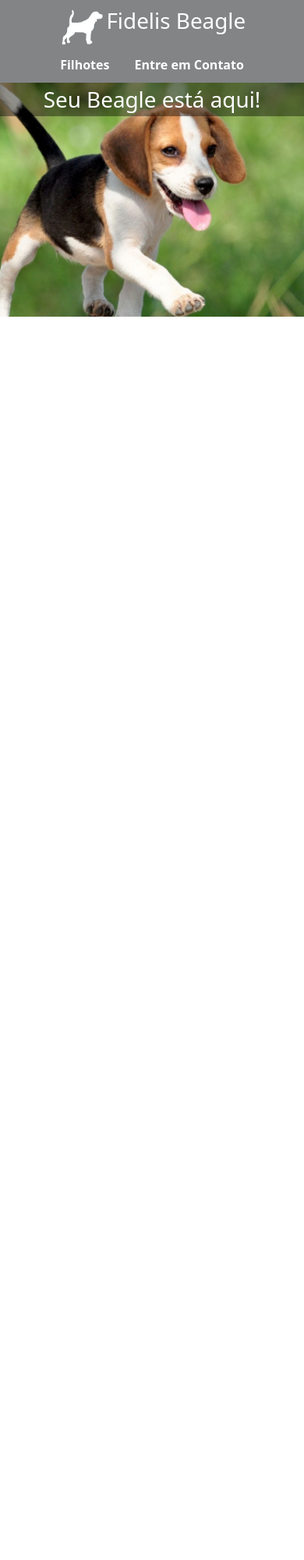
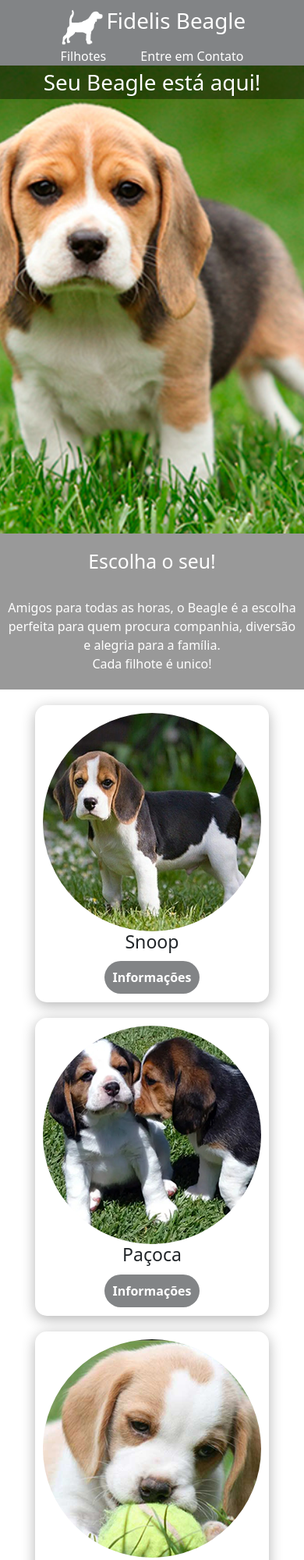
Before and after one commit to jbeniciopp/fidelisbeagle.com.br, a website: page index.html in a window 390 px wide. Shown: the top 2000 px of the page at 78% size. Before the commit the page ends 844 px from the top, so only its background shows below. Drawn offline with nearby package versions, Linux system fonts and the light colour scheme.

Commit message:
Adicionado Cards

```diff
--- a/index.html
+++ b/index.html
@@ -16,16 +16,45 @@
       <h1>Fidelis Beagle</h1>
     </section>
     <nav>
-      <button href="" class="link">Filhotes</a>
-      <button href="https://wa.me/5511939606727" class="link" target="_blank">Entre em Contato</a>
+        <a href="#filhotes" class="link">Filhotes</a>
+        <a href="https://wa.me/5511939606727" class="link" target="_blank">Entre em Contato</a>
+      </label>
     </nav>
   </header>
   <main>
-    <section>
+    <section class="inicio">
       <h1 class="text">Seu Beagle está aqui!</h1>
     </section>
+    <section class="text">
+      <p>
+        <h2>Escolha o seu!</h2>
+        <br>
+        Amigos para todas as horas, o Beagle é a escolha perfeita para quem procura companhia, diversão e alegria para a família.
+        <br>
+        Cada filhote é unico!
+      </p>
+    </section>
+    <section class="cards" id="filhotes">
+      <div class="cards-div">
+        <img src="/images/Snoop.png" alt="Snoop" class="racas">
+        <h3>Snoop</h3>
+        <a href="https://wa.me/5511939606727" class="link-button" target="_blank"><strong>Informações</strong></a>
+      </div>
+      <div class="cards-div">
+        <img src="/images/Paçoca.png" alt="Paçoca" class="racas">
+        <h3>Paçoca</h3>
+        <a href="https://wa.me/5511939606727" class="link-button" target="_blank"><strong>Informações</strong></a>
+      </div>
+      <div class="cards-div">
+        <img src="/images/Wisky.png" alt="Wisky" class="racas">
+        <h3>Wisky</h3>
+        <a href="https://wa.me/5511939606727" class="link-button" target="_blank"><strong>Informações</strong></a>
+      </div>
+    </section>
   </main>
-  <script src="https://cdn.jsdelivr.net/npm/bootstrap@5.2.3/dist/js/bootstrap.bundle.min.js" integrity="sha384-kenU1KFdBIe4zVF0s0G1M5b4hcpxyD9F7jL+jjXkk+Q2h455rYXK/7HAuoJl+0I4" crossorigin="anonymous"></script>
+  <footer>
+    <p>Copyright© 2022 Fidelis Beagle - Todos os direitos reservados</p>
+  </footer>
   <script src="main.js"></script>
 </body>
 </html>
--- a/style.css
+++ b/style.css
@@ -16,19 +16,15 @@ header section {
   color: white;
   background-color: #828486;
   text-decoration: none;
-  margin: 10px;
-  border: none;
-  height: 70px;
-  font-weight: bold
+  margin: 20px;
 }
 
 .link:hover {
-  color: #828486;
-  background-color: white;
+  color: white;
 }
 
-main section {
-  background-image: url(/images/beagle-filhote.jpg);
+.inicio {
+  background-image: url(/images/beagle-filhote.jpeg);
   background-size: cover;
   background-position-x: center;
   color: white;
@@ -40,25 +36,77 @@ main section {
   text-align: center;
   padding: 5px;
   min-width: none;
+  color: white;
 }
 
-@media screen and (max-width: 500px) {
-  main section {
-    height: 300px;
+.cards {
+  display: flex;
+  text-align: center;
+  justify-content: space-around;
+  align-items: center;
+  margin-top: 20px;
+  margin-bottom: 20px;
+}
+
+.racas {
+  border-radius: 100%;
+}
+
+.cards-div {
+  box-shadow: 0 4px 17px #0000004d;
+  padding: 10px 10px 20px;
+  border-radius: 15px;
+}
+
+.cards-div:hover{
+  box-shadow: 0 4px 17px black;
+}
+
+.link-button {
+  padding: 10px;
+  border-radius: 100px;
+  color: white;
+  border: none;
+  background-color: #828486;
+  text-decoration: none;
+}
+
+.link-button:hover {
+  color: white;
+  background-color: #828486;
+}
+
+footer {
+  text-align: center;
+  color: white;
+  background-color: #828486;
+  padding: 20px 0px ;
+}
+
+h3 {
+  margin-bottom: 20px;
+}
+
+@media screen and (max-width: 1000px) {
+  .cards {
+    flex-direction: column;
+    margin-top: 20px;
   }
 
+  .inicio{
+  height: 600px;
+  }
+
+  .cards-div {
+    width: 300px;
+    margin-bottom: 20px;
+  }
+}
+
+@media screen and (max-width: 550px) {
   .header {
     flex-direction: column;
     height: 100%;
     padding-top: 10px;
   }
-
-  .link {
-    height: 150%;
-  }
-
-  .link:hover {
-    color: white;
-    background-color: #828486;
-  }
 }
```
Also changed, not shown: images/Paçoca.png (added), images/Snoop.png (added), images/Wisky.png (added), images/beagle-filhote.jpeg (added), images/beagle-filhote.jpg (deleted), 1 other file.
